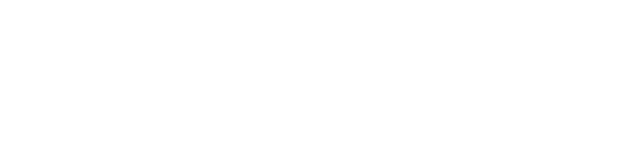
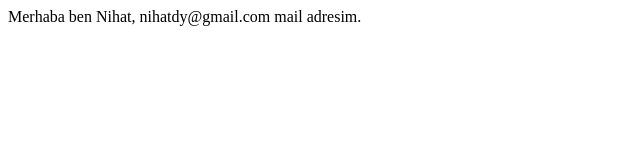
Before and after one commit to acunmedyaakademi/begum-nihat-ortak-calisma, a plain HTML site: page iletisim.html in a window 1280 px wide. Shown: the whole page, without its empty margins (0-640 px from the left). Drawn offline with Linux system fonts and the light colour scheme.

Commit message:
nihat branchinden iletisim bilgisi eklendi

```diff
--- a/iletisim.html
+++ b/iletisim.html
@@ -7,6 +7,6 @@
   <link rel="stylesheet" href="assets/css/proje.css">
 </head>
 <body>
-
+  Merhaba ben Nihat, nihatdy@gmail.com mail adresim.
 </body>
 </html>
```
